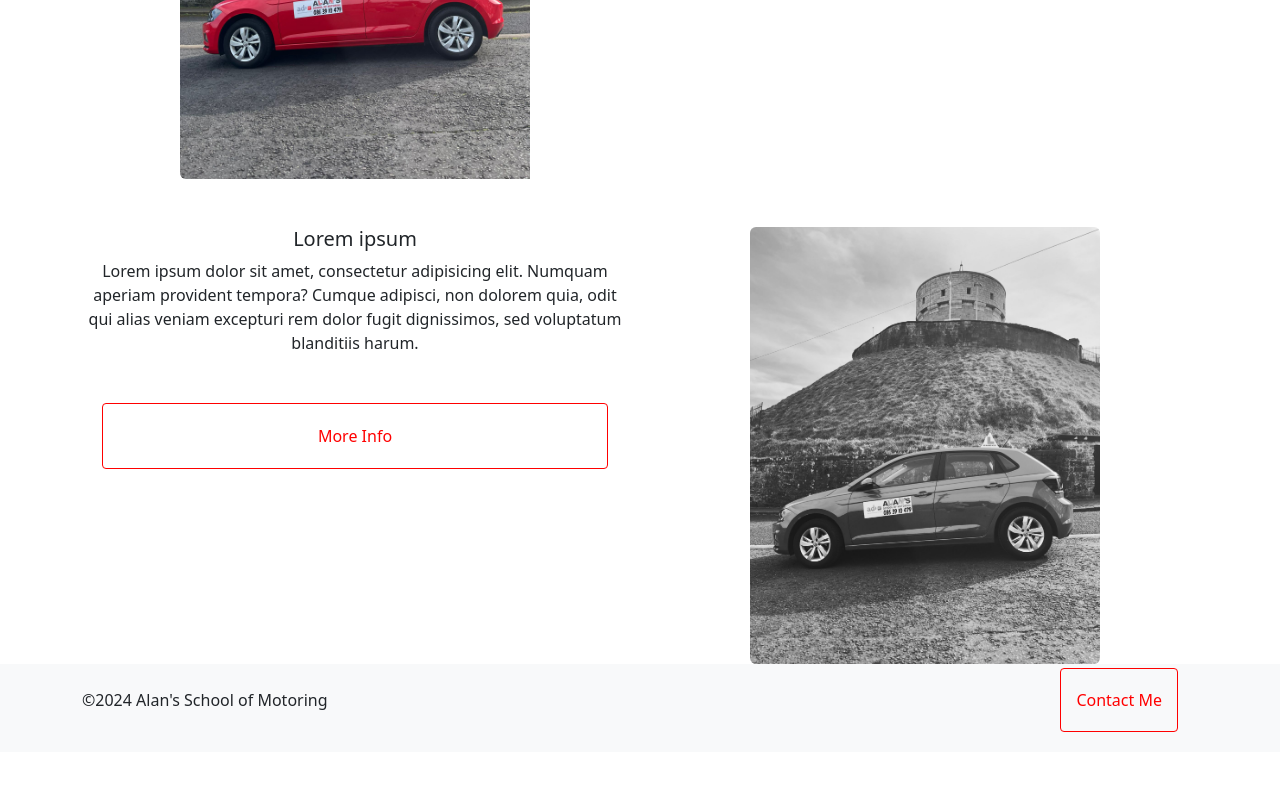
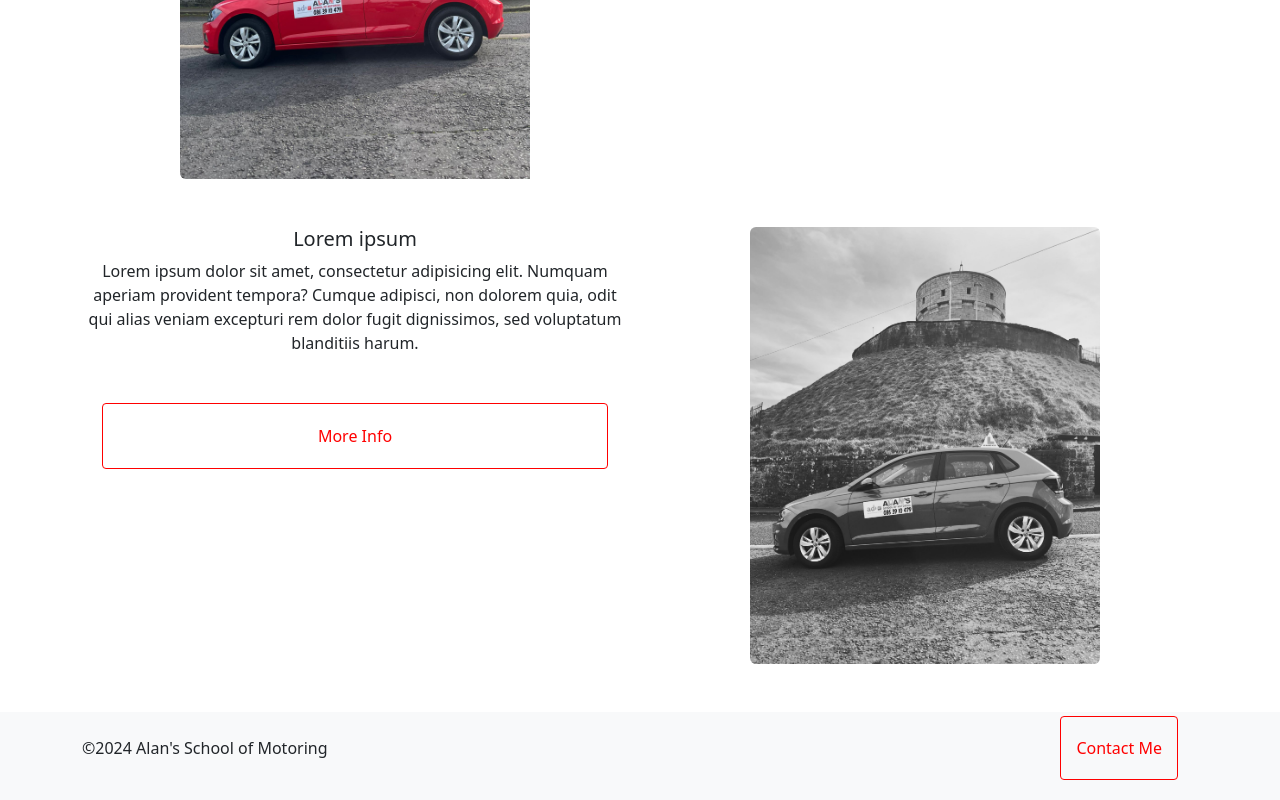
Before and after one commit to SaraChaLo/Alans-school-of-motoring, a plain HTML site: page index.html in a window 1280 px wide. Shown: the part 400-1200 px from the top of the page. Before the commit the page ends 1152 px from the top, so only its background shows below. Drawn offline with nearby package versions, Linux system fonts and the light colour scheme.

Commit message:
Update index.html

```diff
--- a/index.html
+++ b/index.html
@@ -96,7 +96,7 @@
   </div>
 </div>
 </main>
-    <footer class="bg-light py-4">
+    <footer class="bg-light py-4 mt-5">
       <div class="container">
 				<div class="row">
 					<div class="col-md-6 text-center text-md-start"><p>&copy;2024 Alan's School of Motoring</p>
```
